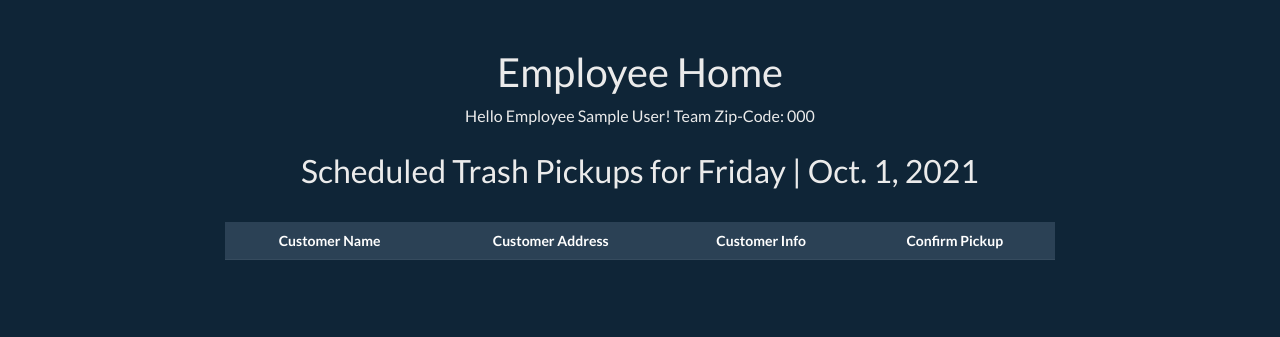
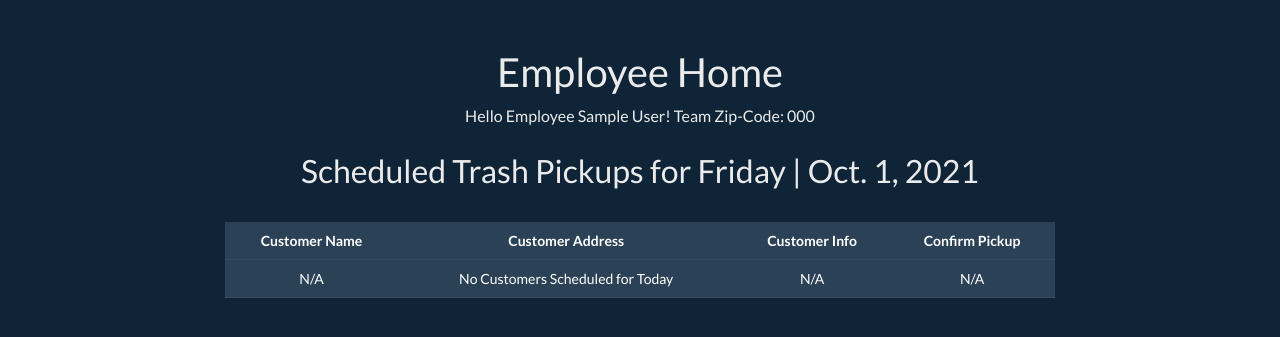
Before and after one commit to DustinFlynn297/TrashCollector, a Django app: page /employees/ in a window 1280 px wide. Shown: the part 80-417 px from the top of the page. Run offline with Django 3.2, Linux system fonts and the light colour scheme; a user stored in the database is signed in; tables that the repository leaves empty hold one stand-in row (values such as "Sample post"); lists and menus that the app fills with data are empty; some libraries are stand-ins or nearby versions.

Commit message:
trash_collector/employees/templates/employees/index.html

```diff
--- a/trash_collector/employees/templates/employees/index.html
+++ b/trash_collector/employees/templates/employees/index.html
@@ -23,6 +23,7 @@
       </thead>
       <!--? For each customer in scheduled_pickup populate row with data -->
       <tbody>
+          {% if scheduled_pickup %}
             <tr>{% for customer in scheduled_pickup %}</tr>
             <td>{{customer.name}}</td>
             <td>{{customer.address}} {{customer.zip_code}}</td>
@@ -38,8 +39,14 @@
               <button type="button" class="btn btn-m btn-success">Confirm</button>
               </a>
             </td>
+            {% endfor %}
+          {% else %}
+            <td>N/A</td>
+            <td>No Customers Scheduled for Today</td>
+            <td>N/A</td>
+            <td>N/A</td>
+          {% endif %}
       </tbody>
-      {% endfor %}
     </table>
     <br>
   {% else %}
```
Lines whose indentation alone changed are shown as unchanged.
